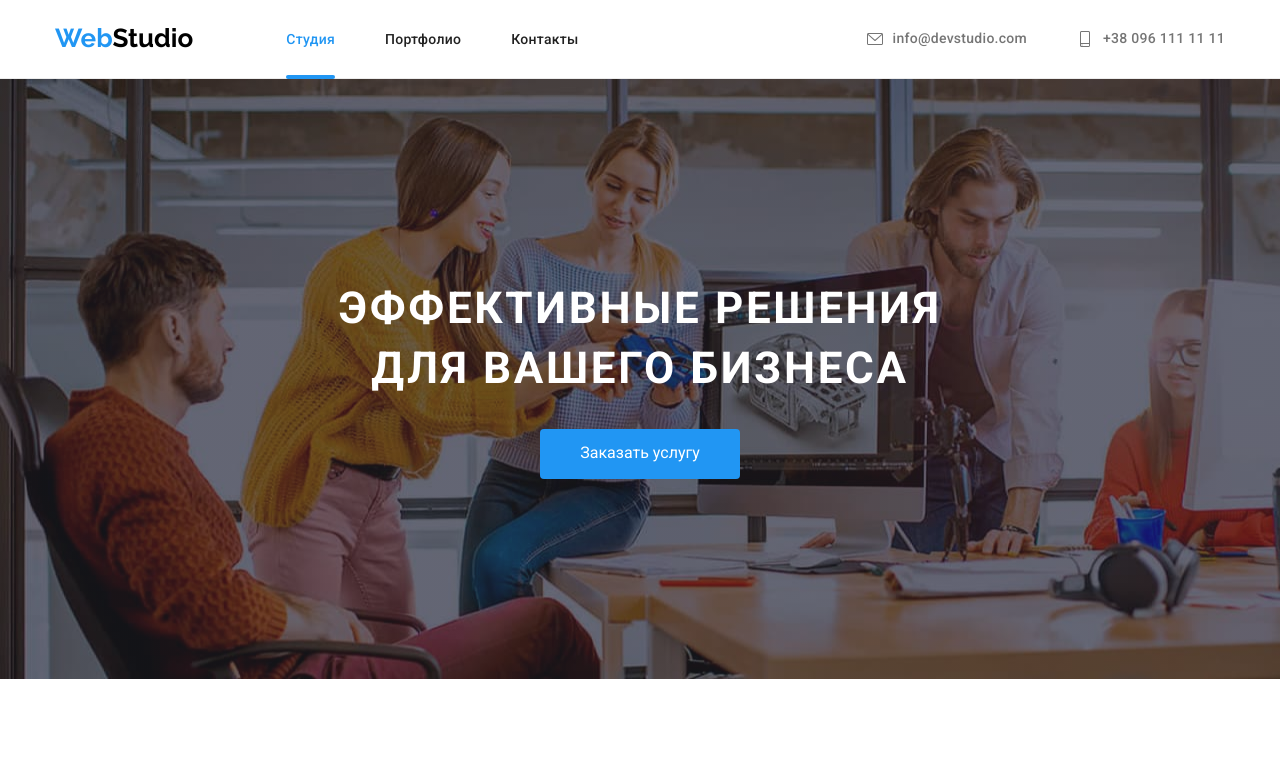
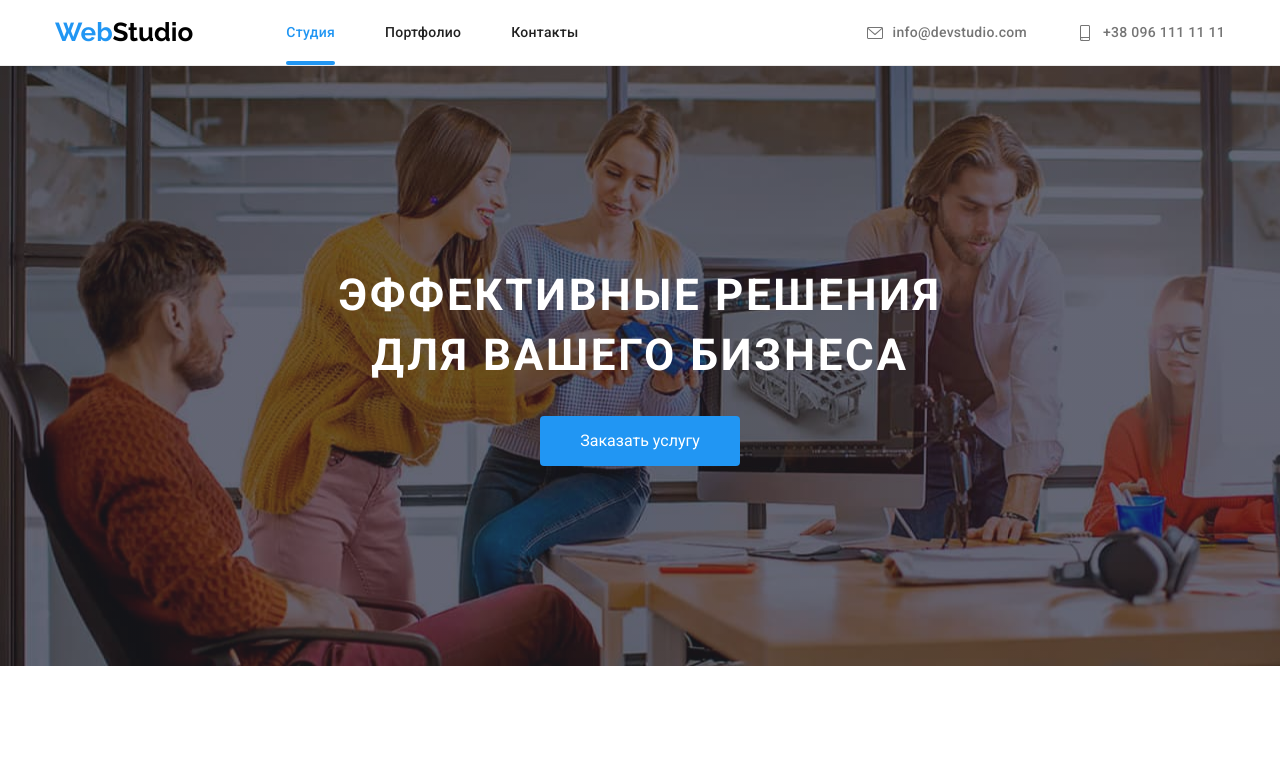
Before and after one commit to igorro79/goit-markup-hw-07, a plain HTML site: page index.html in a window 1280 px wide. Shown: the top 757 px of the page. Drawn offline with Linux system fonts and the light colour scheme.

Commit message:
Update styles.css

```diff
--- a/css/styles.css
+++ b/css/styles.css
@@ -33,7 +33,6 @@ a {
   padding: 0px;
 }
 
-
 .container {
   width: 1200px;
   margin-left: auto;
@@ -45,9 +44,7 @@ a {
 .trans {
   transition: fill 250ms cubic-bezier(0.4, 0, 0.2, 1),
     border 250ms cubic-bezier(0.4, 0, 0.2, 1),
-    color 250ms cubic-bezier(0.4, 0, 0.2, 1),
-
-  ;
+    color 250ms cubic-bezier(0.4, 0, 0.2, 1);
 }
 
 /* =======END COMPONENTS======== */
@@ -57,7 +54,9 @@ a {
   border-bottom: 1px solid #ececec;
 }
 .page-header .container {
-  padding: 24px 15px;
+  display: flex;
+  align-items: center;
+  /* padding: 24px 15px; */
 }
 
 .logo-text {
@@ -72,6 +71,7 @@ a {
 }
 
 .main-nav-link {
+  padding: 32px 0px;
   color: var(--secondary-text-color);
   font-size: 14px;
   font-weight: 500;
@@ -83,6 +83,8 @@ a {
 
 .site-nav .items {
   position: relative;
+  display: flex;
+  align-items: center;
 }
 
 .active-page-link {
@@ -93,7 +95,7 @@ a {
   content: "";
   position: absolute;
   display: block;
-  top: 248%;
+  bottom: 0;
   left: 0;
   width: 100%;
   height: 4px;
@@ -115,7 +117,6 @@ a {
   display: flex;
   align-items: center;
   transition: color 250ms cubic-bezier(0.4, 0, 0.2, 1);
-
 }
 
 .auth-nav-link:hover .auth-icon,
@@ -125,7 +126,6 @@ a {
   color: var(--accent-color);
   fill: var(--accent-color);
 }
-
 
 .page-header .container {
   display: flex;
@@ -218,6 +218,7 @@ a {
   outline-style: none;
   border-width: 2px;
   border-color: transparent;
+  cursor: pointer;
   transition: background-color 250ms cubic-bezier(0.4, 0, 0.2, 1);
 }
 
@@ -225,7 +226,6 @@ a {
 .sign-btn:focus {
   background-color: #188ce8;
 }
-
 
 /* ============= feachers =============*/
 
@@ -455,7 +455,7 @@ a {
   transition: fill 250ms cubic-bezier(0.4, 0, 0.2, 1);
 }
 .partners-link:hover .partner-logo,
-.partners-link:focus .partner-logo  {
+.partners-link:focus .partner-logo {
   fill: var(--accent-color);
 }
 .partners-link:hover .partners-thumb,
@@ -562,16 +562,14 @@ a {
   color: var(--secondary-accent-color);
   outline: none;
   width: 100%;
-
 }
 
 .footer .sign-btn {
   display: inline-flex;
   align-items: center;
   justify-content: center;
-
 }
-.signup-wrap .footer-icons{
+.signup-wrap .footer-icons {
   margin-left: 10px;
 }
 
@@ -582,7 +580,6 @@ a {
   left: 0;
   width: 100%;
   height: 100%;
-
 
   background-color: rgba(0, 0, 0, 0.2);
 }
@@ -605,7 +602,6 @@ a {
     0px 2px 1px rgba(0, 0, 0, 0.2);
   border-radius: 4px;
 }
-
 
 .close-button-wrap {
   position: absolute;
@@ -666,12 +662,12 @@ letter-spacing: 0.01em;
 .signup_form textarea {
   padding-left: 16px;
 }
-.signup_form textarea::placeholder{
+.signup_form textarea::placeholder {
   color: rgba(117, 117, 117, 0.5);
 }
 
 .signup_form input:focus,
-.signup_form textarea:focus  {
+.signup_form textarea:focus {
   border-color: var(--accent-color);
   outline: none;
 }
@@ -714,7 +710,7 @@ margin-bottom: 32px;
 }
 
 .agree-checkbox,
-.custom-check-box  {
+.custom-check-box {
   position: absolute;
   top: 50%;
   left: 13px;
@@ -731,13 +727,10 @@ border: 2px solid #000;
 }
 
 .custom-check-box {
-
   opacity: 0;
 }
 
-
 .check-box:checked ~ .agree-stroke .custom-check-box {
-
   opacity: 1;
   border: 2px solid var(--accent-color);
   fill: var(--secondary-accent-color);
@@ -766,7 +759,6 @@ border: 2px solid #000;
   cursor: pointer;
 }
 /* ======END of MODAL WINDOW ========*/
-
 
 /*========== portfolio page ======== */
 
@@ -827,7 +819,6 @@ border: 2px solid #000;
 
 .project-cards img {
   display: block;
-
 }
 .project-cards .items {
   flex-basis: calc(100% / 3 - 60px);
@@ -858,20 +849,15 @@ border: 2px solid #000;
 
 .project-cards-link:hover .cards-cover,
 .project-cards-link:focus .cards-cover {
-
   transform: translateY(0);
-
 }
 .project-cards-wrapper {
   transition: box-shadow 250ms cubic-bezier(0.4, 0, 0.2, 1);
-
 }
 
 .project-cards-link:hover .project-cards-wrapper,
 .project-cards-link:focus .project-cards-wrapper {
-  box-shadow:
-   0px 1px 3px rgba(0, 0, 0, 0.12),
-   0px 1px 1px rgba(0, 0, 0, 0.14),
+  box-shadow: 0px 1px 3px rgba(0, 0, 0, 0.12), 0px 1px 1px rgba(0, 0, 0, 0.14),
     0px 2px 1px rgba(0, 0, 0, 0.2);
 }
 
```
Lines whose indentation alone changed are shown as unchanged.
